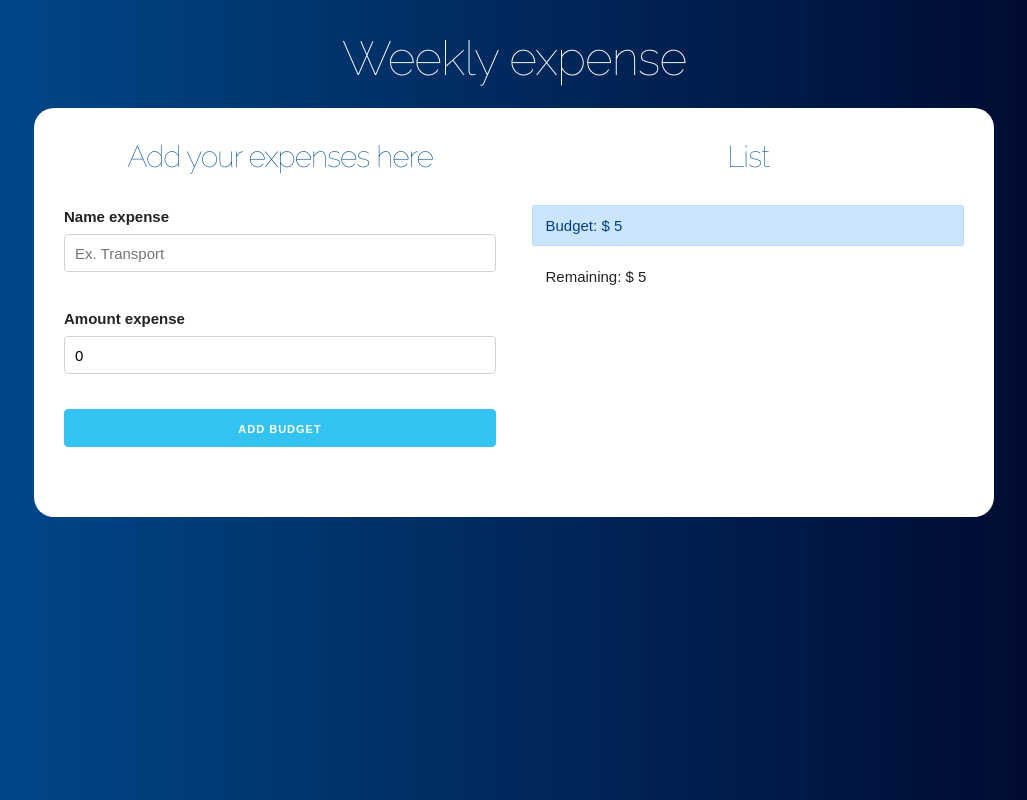
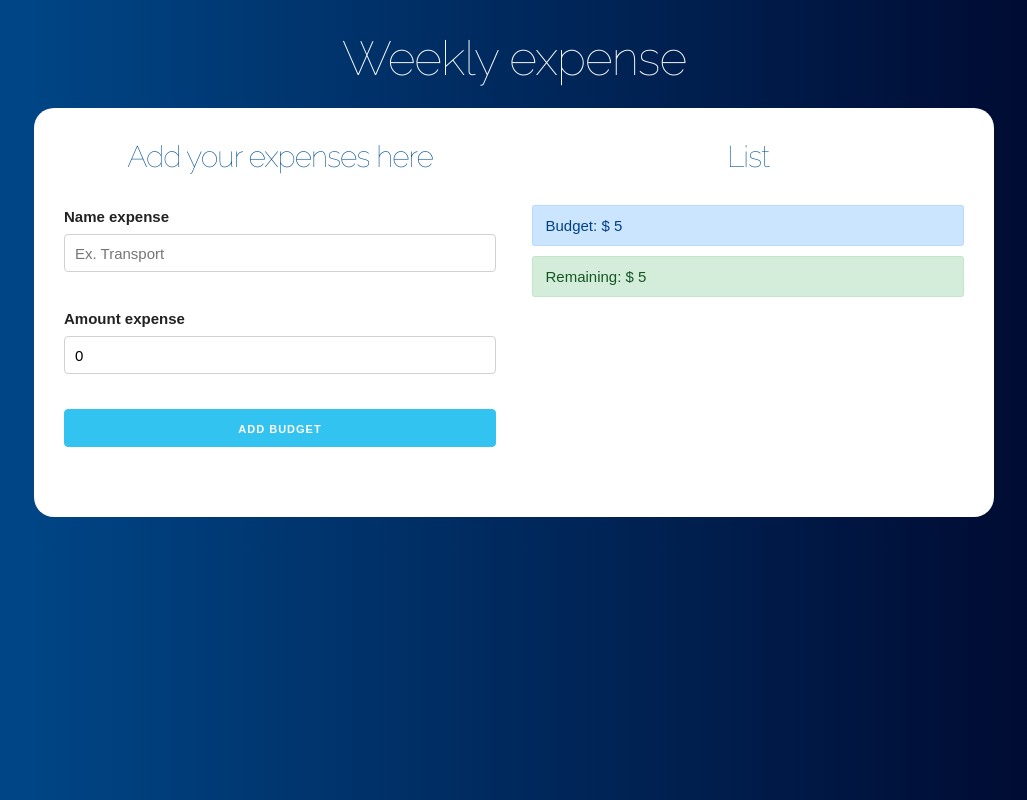
Before and after one commit to Francisco28/budget_react, a React (Create React App) app: page / in a window 1280 px wide. Both pictures are taken after typing "5" into the empty fields and a click on the input "Define Budget". Shown: the whole page, without its empty margins (126-1153 px from the left). Built offline with nearby package versions, Linux system fonts and the light colour scheme.

Commit message:
showing the budget status

```diff
--- a/src/App.js
+++ b/src/App.js
@@ -35,7 +35,7 @@ function App() {
           //reset hook to false
           saveCreateExpense(false);
     }
-  }, [expense]);
+  }, [expense, createExpense, expenses, remaining]);
 
 
   return (
--- a/src/components/ControlBudget.js
+++ b/src/components/ControlBudget.js
@@ -1,4 +1,5 @@
 import React, { Fragment } from 'react';
+import { reviewBudget } from '../helpers';
 
 const ControlBudget = ({budget, remaining}) => {
     return (
@@ -6,7 +7,7 @@ const ControlBudget = ({budget, remaining}) => {
             <div className="alert alert-primary">
                 Budget: $ {budget}
             </div>
-            <div className="alert">
+            <div className={reviewBudget(budget, remaining)}>
                 Remaining: $ {remaining}
             </div>
 
--- /dev/null
+++ b/src/helpers.js
@@ -0,0 +1,13 @@
+export const reviewBudget = (budget, remaining) => {
+    let _class;
+
+    if( ( budget / 4 ) > remaining ) {
+        _class = 'alert alert-danger';
+    } else if ( (budget / 2) > remaining ){
+        _class = 'alert alert-warning';
+    } else {
+        _class = 'alert alert-success';
+    }
+
+    return _class;
+}
--- a/src/index.css
+++ b/src/index.css
@@ -100,4 +100,5 @@ h2 {
   background-color: #004085;
   padding: 1rem;
   color:white;
+  border-radius: 4px;
 }
```
